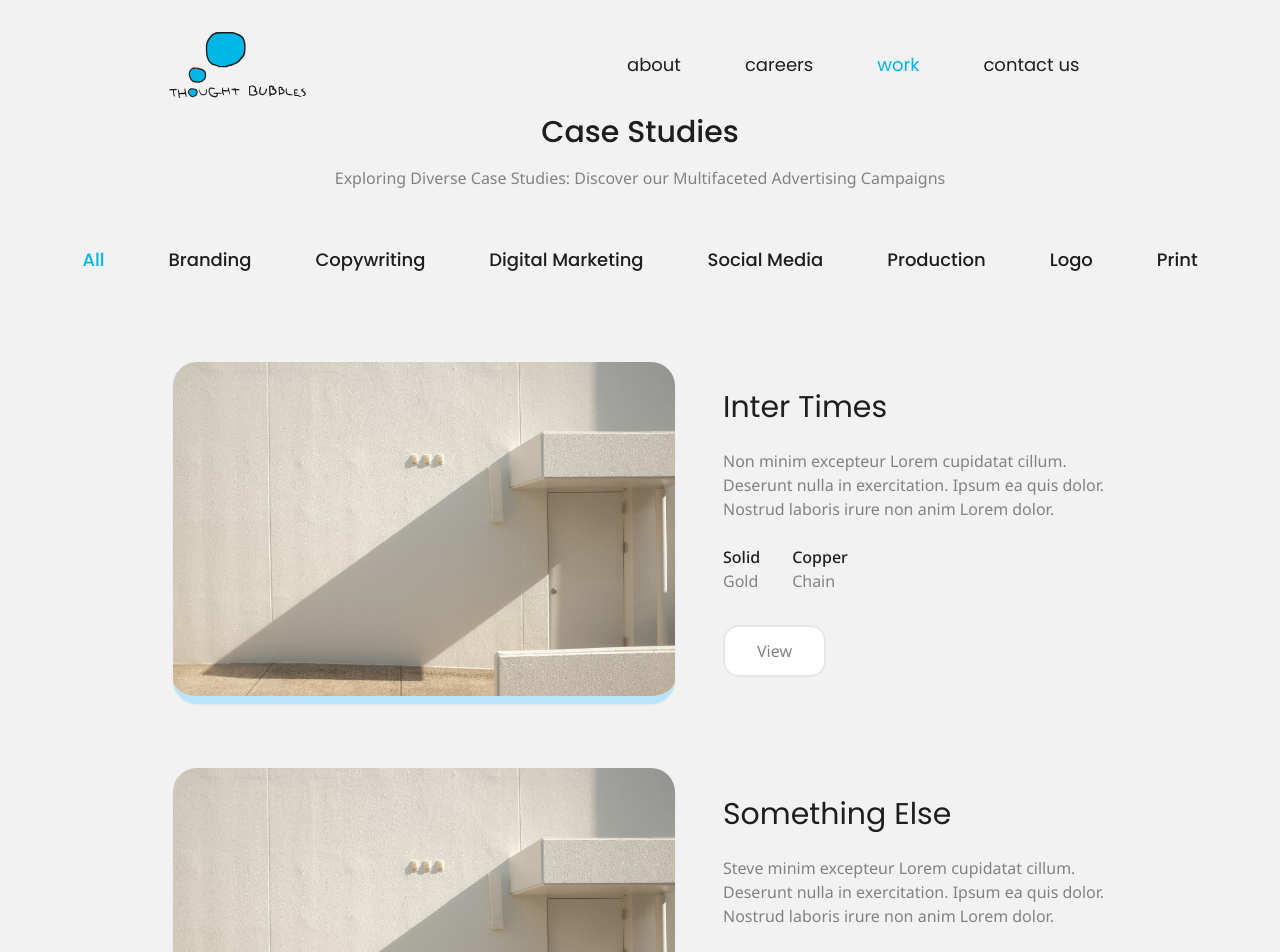
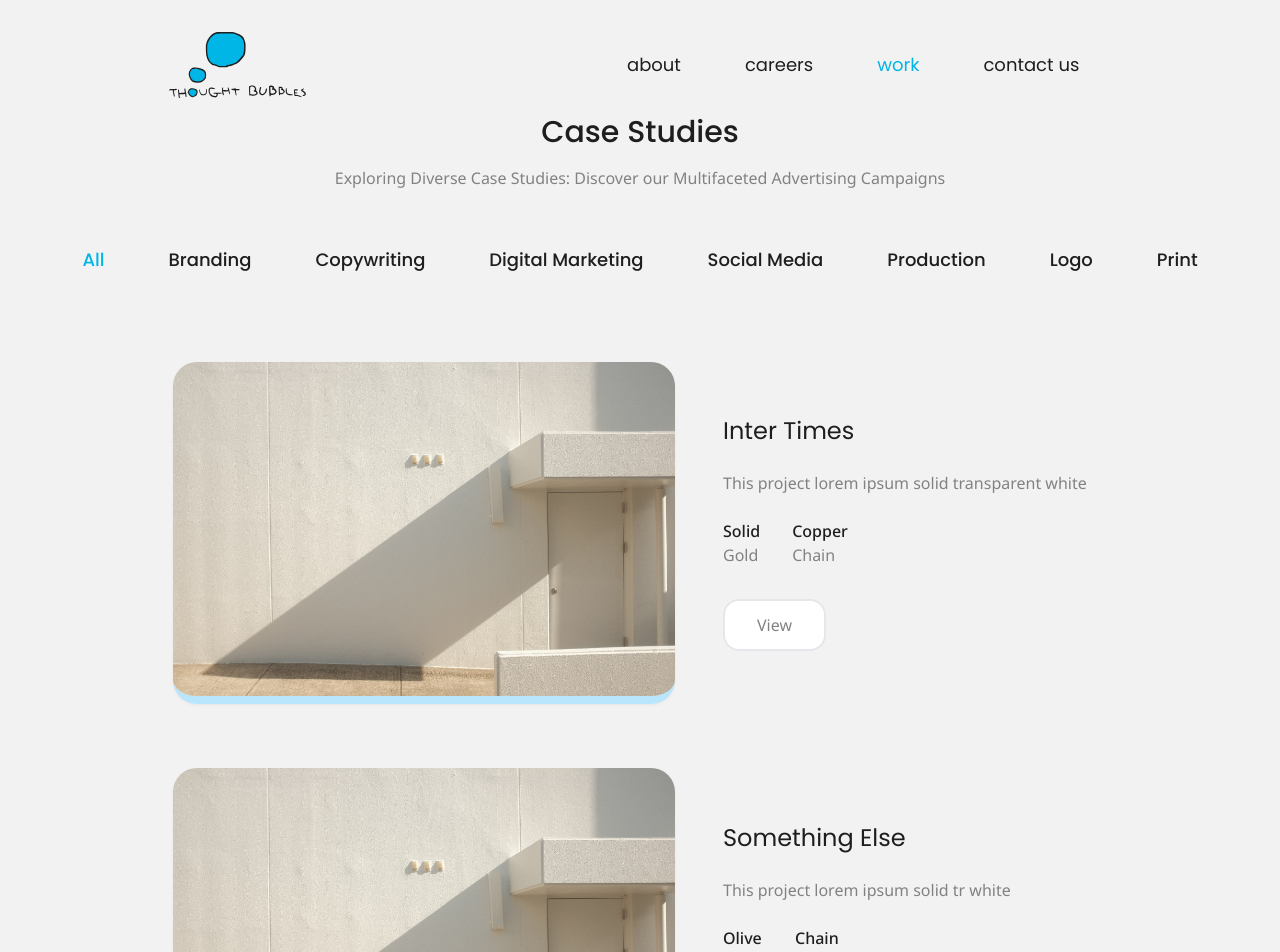
Before and after one commit to vatsalmotiani/thought-bubbles, a Next.js app: page /work/all in a window 1280 px wide. Shown: the top 952 px of the page. Built offline with nearby package versions, Linux system fonts and the light colour scheme.

Commit message:
Case Page

```diff
--- a/src/app/work/[category]/page.jsx
+++ b/src/app/work/[category]/page.jsx
@@ -40,12 +40,7 @@ export default function WorkCase({ params }) {
                 return (
                   <CaseLarge
                     key={filteredCase.id}
-                    img={filteredCase.img}
-                    name={filteredCase.name}
-                    category={filteredCase.category}
-                    body={filteredCase.body}
-                    metrics={filteredCase.metrics}
-                    link={`/work/cases/${slugify(filteredCase.name)}`}
+                    caseStudy={filteredCase}
                   />
                 );
               })
@@ -53,12 +48,7 @@ export default function WorkCase({ params }) {
               return (
                 <CaseLarge
                   key={filteredCase.id}
-                  img={filteredCase.img}
-                  name={filteredCase.name}
-                  category={filteredCase.category}
-                  body={filteredCase.body}
-                  metrics={filteredCase.metrics}
-                  link={`/work/cases/${slugify(filteredCase.name)}`}
+                  caseStudy={filteredCase}
                 />
               );
             })}
--- a/src/app/work/cases/[case]/page.jsx
+++ b/src/app/work/cases/[case]/page.jsx
@@ -1,7 +1,8 @@
-import Button from "@/components/Button";
 import Image from "next/image";
+import Link from "next/link";
+import CaseSmall from "@/components/CaseSmall";
+import caseList from "@/data/caseList";
 import { findCase } from "@/data/caseList";
-import Link from "next/link";
 import { ArrowLeft } from "react-feather"; // ICONS
 
 export default function CasePage({ params }) {
@@ -10,19 +11,14 @@ export default function CasePage({ params }) {
 
   return (
     <div className='flex flex-col items-center pb-14'>
-      <div className='flex flex-col'>
+      <div className='flex flex-col w-4/6'>
         <div className='pt-12 pb-8'>
-          {/* <Button
-            link='/work/all'
-            content='Back'
-            type='white'
-          /> */}
           <Link
             href='/work/all'
             className='text-gray-500 hover:text-gray-600 duration-300 flex'
           >
             <ArrowLeft className='pe-2' />
-            Back
+            All Cases
           </Link>
         </div>
 
@@ -42,6 +38,40 @@ export default function CasePage({ params }) {
         <p className={`font-poppins text-tb-black text-2xl  py-4`}>Objective</p>
         <p className={`font-poppins  text-tb-body text-base`}>{objective}</p>
       </div>
+
+      {/* GALLERY */}
+      <div className='flex flex-col bg-tb-black w-full items-center my-14'>
+        <div className='flex flex-col w-4/6 py-14'>
+          <p className={`font-poppins text-white text-2xl  pb-8`}>Gallery</p>
+
+          <Image
+            src={img}
+            alt={name}
+            height='0'
+            width='0'
+            sizes='100vw'
+            className='rounded-4xl h-[484px] w-[1021px] z-10  col-start-1 row-start-1'
+          />
+        </div>
+      </div>
+      <div className='flex flex-col w-4/6'>
+        <p className={`font-poppins  text-tb-body text-base`}>{body}</p>
+        <p className={`font-poppins text-tb-black text-2xl  py-4`}>Checkout Other Case Studies</p>
+        <div className='flex'>
+          {caseList
+            .filter((c) => c.name !== name)
+            .map((filteredCase) => {
+              return (
+                <span
+                  key={filteredCase.id}
+                  className='me-8'
+                >
+                  <CaseSmall caseStudy={filteredCase} />
+                </span>
+              );
+            })}
+        </div>
+      </div>
     </div>
   );
 }
--- a/src/components/CaseLarge.jsx
+++ b/src/components/CaseLarge.jsx
@@ -1,14 +1,14 @@
 import Image from "next/image";
 import Link from "next/link";
+import Button from "./Button";
+import { slugify } from "@/lib/utils";
 
-import Button from "./Button";
-
-export default function CaseLarge({ img, name, body, category, metrics, link = "/" }) {
+export default function CaseLarge({ caseStudy }) {
   return (
     <div className='w-fit flex justify-center items-center m-8'>
-      <Link href={link}>
+      <Link href={`/work/cases/${slugify(caseStudy.name)}`}>
         <Image
-          src={img}
+          src={caseStudy.img}
           height={430}
           width={502}
           alt={name}
@@ -17,13 +17,13 @@ export default function CaseLarge({ img, name, body, category, metrics, link = "
       </Link>
 
       <div className='ms-12 flex flex-col'>
+        <p className={`font-poppins  text-tb-black text-2xl`}>{caseStudy.name}</p>
         {/* <p className={`font-noto text-tb-body pb-2`}>{category.join(", ")}</p> */}
-        <p className={`font-poppins  text-tb-black text-bold text-3xl`}>{name}</p>
-        <p className={`font-noto py-6 text-base  text-tb-body w-96`}>{body}</p>
+        <p className={`font-noto py-6 text-base  text-tb-body w-96`}>{caseStudy.shortDescription}</p>
 
         <div className='flex pb-4'>
-          {metrics
-            ? metrics.map((m) => {
+          {caseStudy.metrics
+            ? caseStudy.metrics.map((m) => {
                 return (
                   <div
                     key={m.metric}
@@ -38,7 +38,7 @@ export default function CaseLarge({ img, name, body, category, metrics, link = "
         </div>
         <Button
           type='white'
-          link={link}
+          link={`/work/cases/${slugify(caseStudy.name)}`}
         />
       </div>
     </div>
--- a/src/components/CaseSmall.jsx
+++ b/src/components/CaseSmall.jsx
@@ -1,21 +1,23 @@
+import { slugify } from "@/lib/utils";
 import Image from "next/image";
 import Link from "next/link";
 
-export default function CaseSmall({ img, name, category, link = "/" }) {
+export default function CaseSmall({ caseStudy }) {
   return (
     <div>
-      <Link href={link}>
+      <Link href={`/work/cases/${slugify(caseStudy.name)}`}>
         <Image
-          src={img}
+          src={caseStudy.img}
           height={300}
           width={350}
-          alt={name}
+          alt={caseStudy.name}
           className='my-3 border-b-8 duration-300 rounded-3xl border-sky-300 hover:border-tb-blue drop-shadow-sm'
         />
       </Link>
 
-      <p className={`font-poppins ps-3  text-tb-black font-medium text-lg`}>{name}</p>
-      <p className={`font-noto ps-3 text-tb-body`}>{category.join(", ")}</p>
+      <p className={`font-poppins ps-3  text-tb-black font-medium text-lg`}>{caseStudy.name}</p>
+      <p className={`font-noto ps-3 text-gray-400`}>{caseStudy.category.join(", ")}</p>
+      {/* <p className={`font-noto ps-3 text-tb-body`}>{caseStudy.shortDescription}</p> */}
     </div>
   );
 }
--- a/src/components/Service.jsx
+++ b/src/components/Service.jsx
@@ -4,7 +4,7 @@ import { slugify } from "@/lib/utils";
 export default function Service({ serviceName = "Branding" }) {
   return (
     <Link href={`/work/${slugify(serviceName)}`}>
-      <div className='mx-2 bg-white  w-max rounded-3xl  py-7	px-11 border-b-4 border-sky-200 drop-shadow-sm hover:border-tb-blue hover:drop-shadow-lg duration-300 '>
+      <div className='mx-2 bg-white  w-max rounded-3xl  py-4	px-10 border-b-4 border-sky-200 drop-shadow-sm hover:border-tb-blue hover:drop-shadow-lg duration-300 '>
         <p className={`font-poppins font-medium text-xl  bg-clip-text text-transparent  bg-gradient-to-r from-sky-300 to-tb-blue `}>{serviceName}</p>
       </div>
     </Link>
--- a/src/data/caseList.js
+++ b/src/data/caseList.js
@@ -6,6 +6,8 @@ const caseList = [
     img: "/assets/dummy1.jpg",
     name: "Inter Times",
     category: ["Branding"],
+    shortDescription: "This project lorem ipsum solid transparent white",
+    gallery: ["/assets/dummy1.jpg", "/assets/dummy1.jpg"],
     body: "Non minim excepteur Lorem cupidatat cillum. Deserunt nulla in exercitation. Ipsum ea quis dolor. Nostrud laboris irure non anim Lorem dolor.",
     metrics: [
       { metric: "Solid", value: "Gold" },
@@ -18,6 +20,8 @@ const caseList = [
     img: "/assets/dummy1.jpg",
     name: "Something Else",
     category: ["Digital Marketing"],
+    gallery: ["/assets/dummy1.jpg", "/assets/dummy1.jpg"],
+    shortDescription: "This project lorem ipsum solid tr white",
     body: "Steve minim excepteur Lorem cupidatat cillum. Deserunt nulla in exercitation. Ipsum ea quis dolor. Nostrud laboris irure non anim Lorem dolor.",
     metrics: [
       { metric: "Olive", value: "Nana" },
@@ -30,6 +34,8 @@ const caseList = [
     img: "/assets/dummy1.jpg",
     name: "John Station",
     category: ["Production"],
+    gallery: ["/assets/dummy1.jpg", "/assets/dummy1.jpg"],
+    shortDescription: "This project lorem ipsum solid tr white",
     body: "Tim excepteur Lorem cupidatat cillum. Deserunt nulla in exercitation. Ipsum ea quis dolor. Nostrud laboris irure non anim Lorem dolor.",
     metrics: [
       { metric: "Adam", value: "Jacob" },
@@ -42,6 +48,8 @@ const caseList = [
     img: "/assets/dummy1.jpg",
     name: "Multiple",
     category: ["Production", "Copywriting", "Digital Marketing"],
+    gallery: ["/assets/dummy1.jpg", "/assets/dummy1.jpg"],
+    shortDescription: "This project lorem ipsum solid tr white",
     body: "Tim excepteur Lorem cupidatat cillum. Deserunt nulla in exercitation. Ipsum ea quis dolor. Nostrud laboris irure non anim Lorem dolor.",
     metrics: [
       { metric: "Adam", value: "Jacob" },
--- a/src/sections/OurWork.jsx
+++ b/src/sections/OurWork.jsx
@@ -18,11 +18,7 @@ export default function OurWork() {
               key={filteredCase.id}
               className='me-8'
             >
-              <CaseSmall
-                img={filteredCase.img}
-                name={filteredCase.name}
-                category={filteredCase.category}
-              />
+              <CaseSmall caseStudy={filteredCase} />
             </span>
           );
         })}
```
